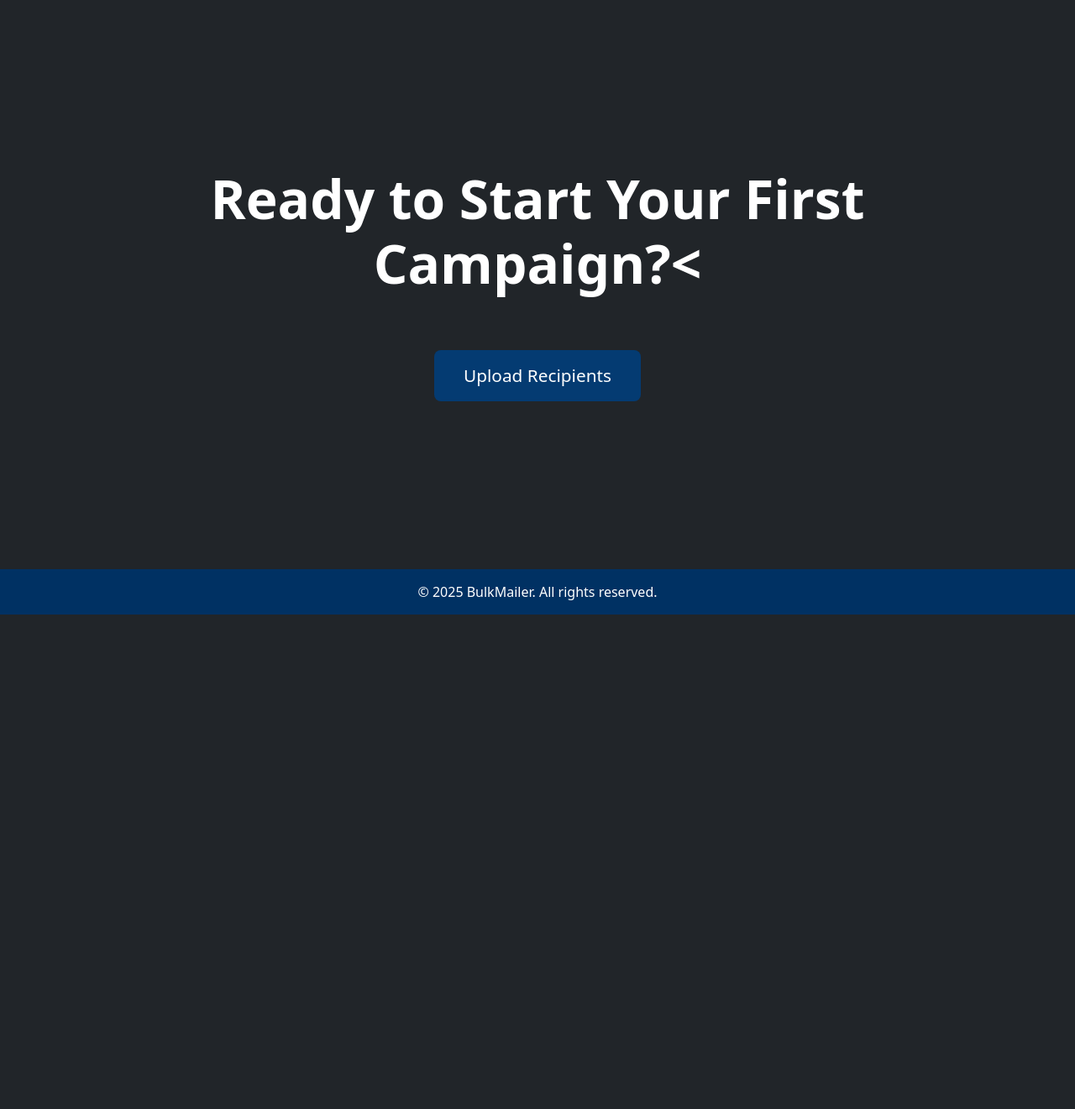
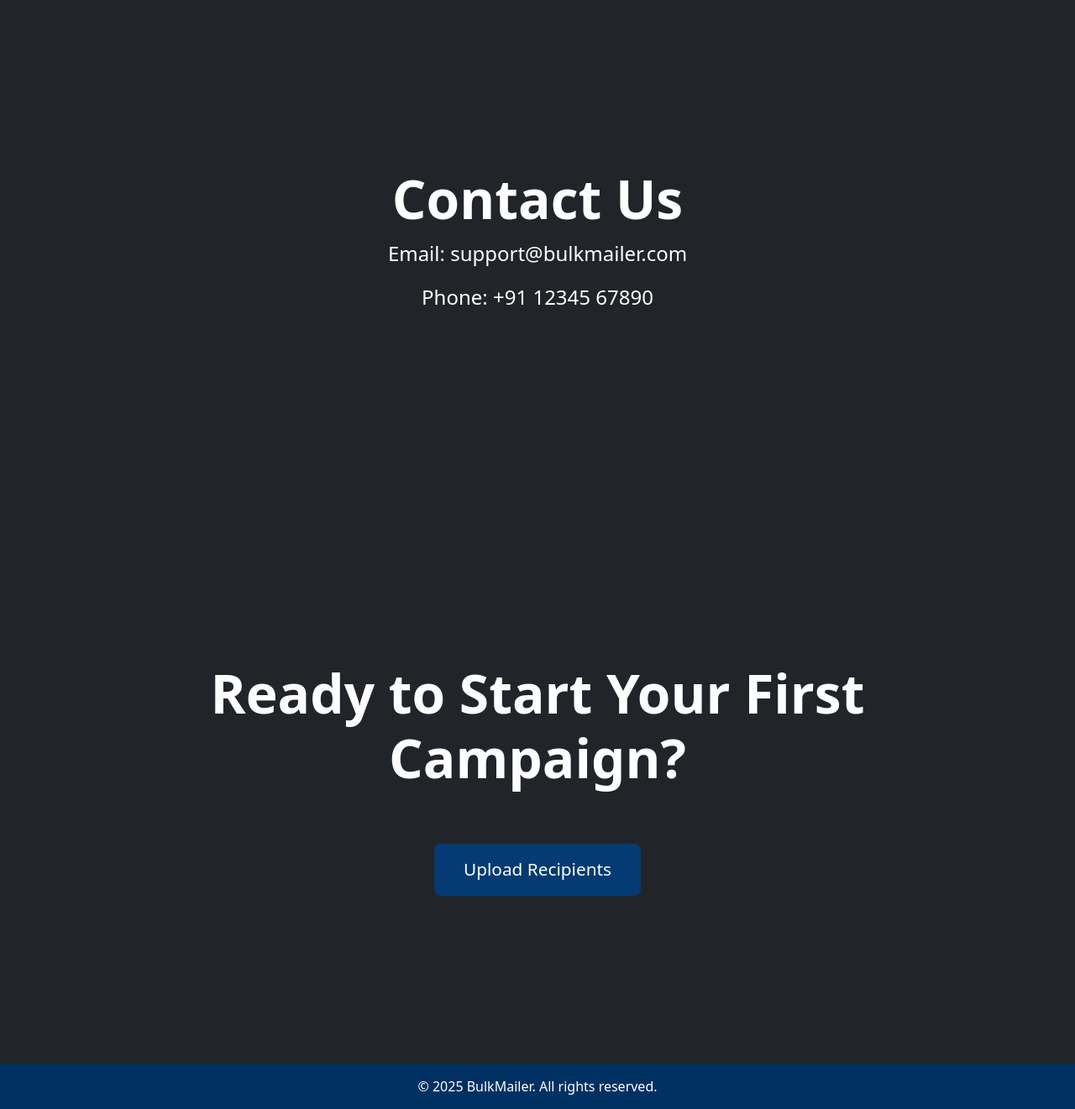
Before and after one commit to Metis08/bulk-email, a Django app: template bulk/templates/bulk/index.html in a window 1280 px wide. Shown: the part 1937-3258 px from the top of the page at 84% size. Before the commit the page ends 2669 px from the top, so only its background shows below. Run offline with Django 5.2, Linux system fonts and the light colour scheme; the template is opened without the code that fills it: most values are stand-ins (such as "Sample title", 1, 10 or a date in 2020).

Commit message:
navbar changes

```diff
--- a/bulk/models.py
+++ b/bulk/models.py
@@ -1,7 +1,9 @@
 from django.db import models
 from django.utils import timezone
+from django.contrib.auth.models import User
 
 class Campaign(models.Model):
+    user = models.ForeignKey(User, on_delete=models.CASCADE, null=True, blank=True)  # make it optional
     title = models.CharField(max_length=200)
     subject = models.CharField(max_length=200)
     message = models.TextField()
--- a/bulk/templates/bulk/base.html
+++ b/bulk/templates/bulk/base.html
@@ -16,7 +16,7 @@
          style="background-color:rgb(0, 49, 99); color: white; min-height: 100px;">
 
         <div class="container">
-            <a class="navbar-brand text-white "  style="font-size: 1.7rem;" href="{% url 'index' %}">BulkMailer</a>
+            <a class="navbar-brand text-white" style="font-size: 1.7rem;" href="{% url 'index' %}">BulkMailer</a>
             <button class="navbar-toggler" type="button" data-bs-toggle="collapse" data-bs-target="#navbarNav"
                 aria-controls="navbarNav" aria-expanded="false" aria-label="Toggle navigation">
                 <span class="navbar-toggler-icon"></span>
@@ -24,20 +24,18 @@
             <div class="collapse navbar-collapse" id="navbarNav">
                 <ul class="navbar-nav ms-auto">
                     <li class="nav-item">
-                    <a class="nav-link text-white" style="font-size: 1.5rem;" href="#">Home</a>
+                        <a class="nav-link text-white" style="font-size: 1.5rem;" href="{% url 'index' %}#home">Home</a>
                     </li>
                     <li class="nav-item">
-                    <a class="nav-link text-white" style="font-size: 1.5rem;" href="#">Features</a>
+                        <a class="nav-link text-white" style="font-size: 1.5rem;" href="{% url 'index' %}#features">Features</a>
                     </li>
                     <li class="nav-item">
-                    <a class="nav-link text-white" style="font-size: 1.5rem;" href="#">Contact</a>
+                        <a class="nav-link text-white" style="font-size: 1.5rem;" href="{% url 'index' %}#contact">Contact</a>
                     </li>
                     <li class="nav-item">
-                    <a class="nav-link text-white" style="font-size: 1.5rem;" href="{% url 'campaign_list' %}">
-                        Campaigns
-                    </a>
+                        <a class="nav-link text-white" style="font-size: 1.5rem;" href="{% url 'campaign_list' %}">Campaigns</a>
                     </li>
-
+                </ul>
             </div>
         </div>
     </nav>
@@ -60,7 +58,6 @@
             {% endfor %}
         </div>
         {% endif %}
-
     </main>
 
     <!-- Footer -->
@@ -70,5 +67,22 @@
 
     <!-- Bootstrap JS -->
     <script src="https://cdn.jsdelivr.net/npm/bootstrap@5.3.2/dist/js/bootstrap.bundle.min.js"></script>
+
+    <!-- Smooth Scroll Script -->
+    <script>
+    document.addEventListener("DOMContentLoaded", function() {
+        document.querySelectorAll('a.nav-link[href*="#"]').forEach(anchor => {
+            anchor.addEventListener('click', function (e) {
+                if(this.hash && this.pathname === window.location.pathname) {
+                    e.preventDefault();
+                    const target = document.querySelector(this.hash);
+                    if(target){
+                        target.scrollIntoView({ behavior: 'smooth' });
+                    }
+                }
+            });
+        });
+    });
+    </script>
 </body>
 </html>
--- a/bulk/templates/bulk/index.html
+++ b/bulk/templates/bulk/index.html
@@ -4,8 +4,7 @@
 
 {% block content %}
 <!-- Hero Section -->
-<section class="bg-dark text-white text-center" style="padding: 400px 0;">
-
+<section id="home" class="bg-dark text-white text-center" style="padding: 400px 0;">
     <div class="container">
         <h1 class="display-4" style="font-size: 4rem; font-weight: 800;">Send Personalized Emails in Bulk</h1>
         <p class="lead mt-3" style="font-size: 1.8rem;">Reach hundreds of people with personalized emails quickly and efficiently!</p>
@@ -23,15 +22,13 @@
         ">
             Start a Campaign
         </a>
-
-
     </div>
 </section>
 
 <!-- Features Section -->
-<section class="bg-dark text-white" style="padding: 200px 0;">
+<section id="features" class="bg-dark text-white" style="padding: 200px 0;">
     <div class="text-center mb-5">
-            <h2 class="display-5" style="font-size: 4rem; font-weight: 800;">Why Choose Our Bulk Emailer?</h2>
+        <h2 class="display-5" style="font-size: 4rem; font-weight: 800;">Why Choose Our Bulk Emailer?</h2>
     </div>
     <div class="container">
         <div class="row text-center">
@@ -45,7 +42,6 @@
             </div>
 
             <div class="col-md-4 mb-4">
-
                 <div class="card border-0 shadow-sm" style="min-height: 250px; display: flex; align-items: center; justify-content: center; background-color:rgb(4, 59, 114); color: white;">
                     <div class="card-body d-flex flex-column justify-content-center align-items-center text-center" style="height: 100%;">
                         <h4 class="card-title" style="font-size: 1.8rem; font-weight: bold;">Personalized Email</h4>
@@ -56,12 +52,20 @@
 
             <div class="col-md-4 mb-4">
                 <div class="card border-0 shadow-sm" style="min-height: 250px; display: flex; align-items: center; justify-content: center; background-color:rgb(4, 59, 114); color: white;">
-                        <h4 class="card-title" style="font-size: 1.8rem; font-weight: bold;">Track Progress</h4>
-                        <p class="card-text">Monitor who received emails and check campaign progress</p>
-                    </div>
+                    <h4 class="card-title" style="font-size: 1.8rem; font-weight: bold;">Track Progress</h4>
+                    <p class="card-text">Monitor who received emails and check campaign progress</p>
                 </div>
             </div>
         </div>
+    </div>
+</section>
+
+<!-- Contact Section -->
+<section id="contact" class="bg-dark text-white" style="padding: 200px 0;">
+    <div class="container text-center">
+        <h2 class="display-5" style="font-size: 4rem; font-weight: 800;">Contact Us</h2>
+        <p style="font-size:1.5rem;">Email: support@bulkmailer.com</p>
+        <p style="font-size:1.5rem;">Phone: +91 12345 67890</p>
     </div>
 </section>
 
@@ -69,7 +73,7 @@
 <section class="bg-dark text-white" style="padding: 200px 0;">
     <div class="container">
         <div class="text-center mb-5">
-            <h2 class="display-5" style="font-size: 4rem; font-weight: 800;">Ready to Start Your First Campaign?<</h2>
+            <h2 class="display-5" style="font-size: 4rem; font-weight: 800;">Ready to Start Your First Campaign?</h2>
         </div>
         <div class="text-center">
             <a href="{% url 'upload_campaign' %}"
@@ -84,8 +88,6 @@
                ">
                 Upload Recipients
             </a>
-
-
         </div>
     </div>
 </section>
--- a/bulk/urls.py
+++ b/bulk/urls.py
@@ -7,4 +7,5 @@ urlpatterns = [
     path('campaigns/', views.campaign_list, name='campaign_list'),
     path('campaign/<int:campaign_id>/', views.campaign_detail, name='campaign_detail'),
     path('send-campaign/<int:campaign_id>/', views.send_campaign, name='send_campaign_emails'),
+
 ]
```
Also changed, not shown: bulk/templates/bulk/campaign_list.html (+34 -1 lines), bulk/views.py (+23 -20 lines), bulk/migrations/0003_campaign_user_alter_campaign_subject_and_more.py (added), bulk/migrations/0004_alter_campaign_subject_alter_campaign_title_and_more.py (added), db.sqlite3. Lines whose indentation alone changed are shown as unchanged.
